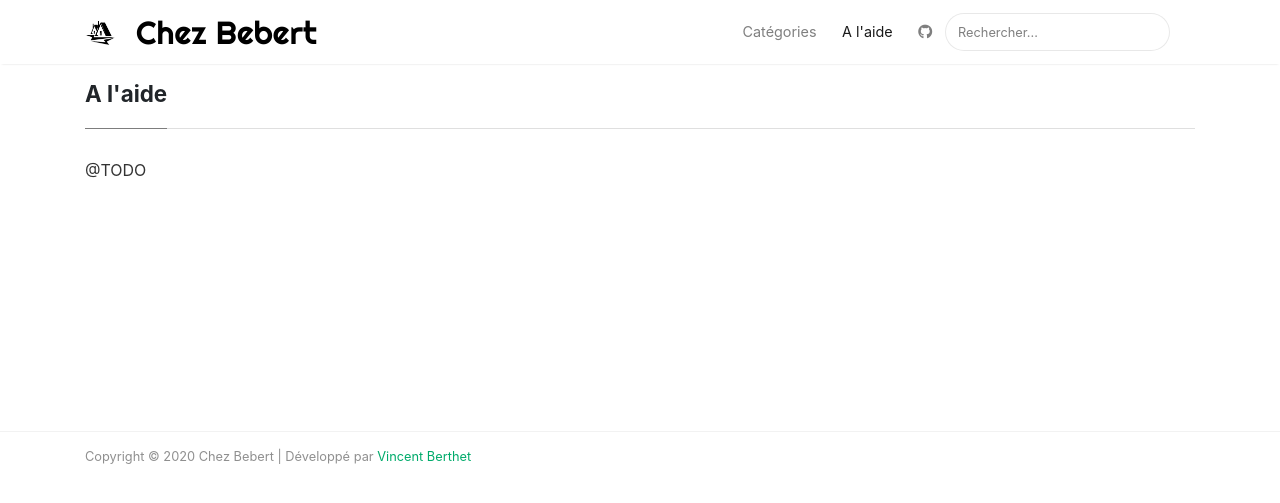
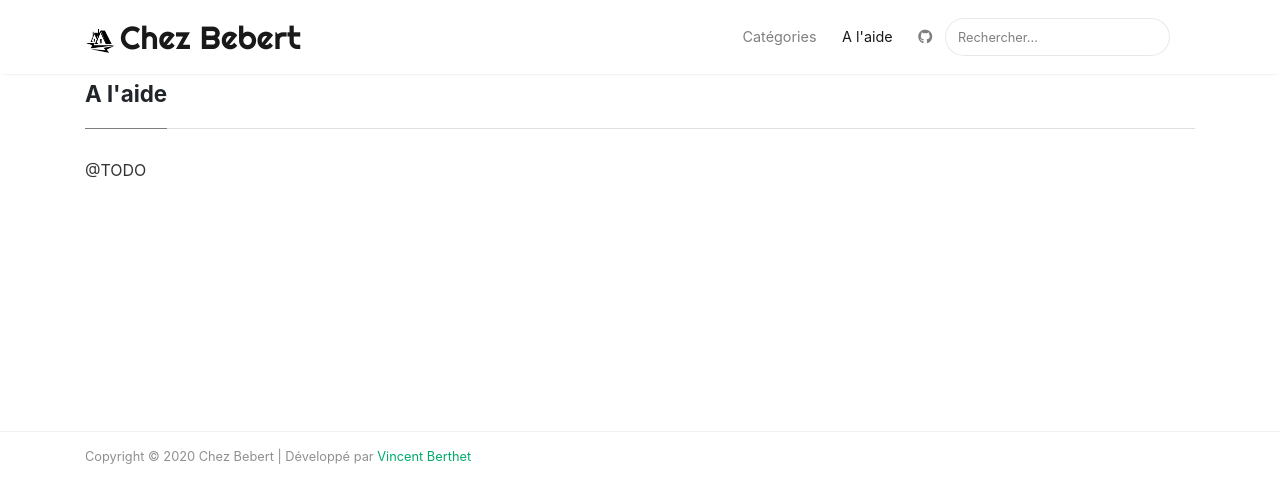
Before and after one commit to RealVincentBerthet/jekyll, a Jekyll site: the page built from _pages/help.md, in a window 1280 px wide. Shown: the top 503 px of the page. Built offline with Jekyll 4.4.1, drawn with Linux system fonts in a browser that asks for light colours; nearby versions of some CDN libraries.

Commit message:
fix navbar title font

```diff
--- a/_layouts/default.html
+++ b/_layouts/default.html
@@ -36,11 +36,10 @@
     <div class="container pr-0">
 
     <!-- Begin Logo -->
-    <a class="navbar-brand" href="{{ site.baseurl }}/">
-    <img src="{{ site.baseurl }}/{{ site.logo }}" alt="{{ site.name }}">
+    <a class="navbar-brand navbar-title" href="{{ site.baseurl }}/">
+    <img src="{{ site.baseurl }}/{{ site.logo }}" alt="{{ site.name }}">{{ site.name }}
     </a>
     <!-- End Logo -->
-    <a href="{{ site.baseurl }}/" style="color:black;font-family: Righteous;font-size: 2em;">{{ site.name }}</a>
     <button class="navbar-toggler" type="button" data-toggle="collapse" data-target="#navbarMediumish" aria-controls="navbarSupportedContent" aria-expanded="false" aria-label="Toggle navigation">
     <span class="navbar-toggler-icon"></span>
     </button>
--- a/assets/css/screen.css
+++ b/assets/css/screen.css
@@ -280,6 +280,16 @@
 
 .mediumnavigation .navbar-brand {
     font-weight: 500;
+}
+
+.navbar-title{
+    color:black;
+    font-family: Righteous;
+    font-size: 2em;
+}
+
+.navbar-title a:hover{
+    color:pink !important;
 }
 
 .mediumnavigation .dropdown-menu {
```
